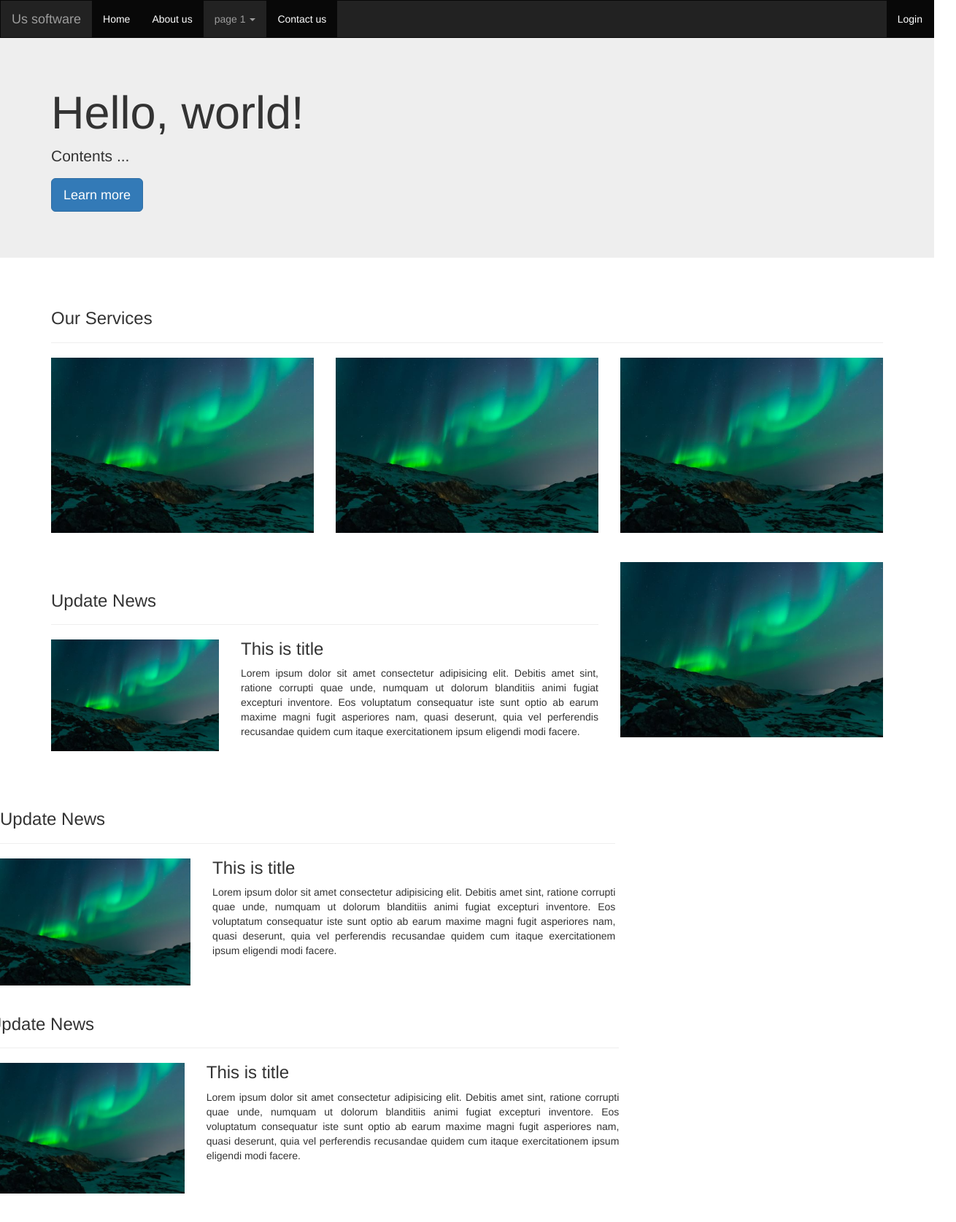
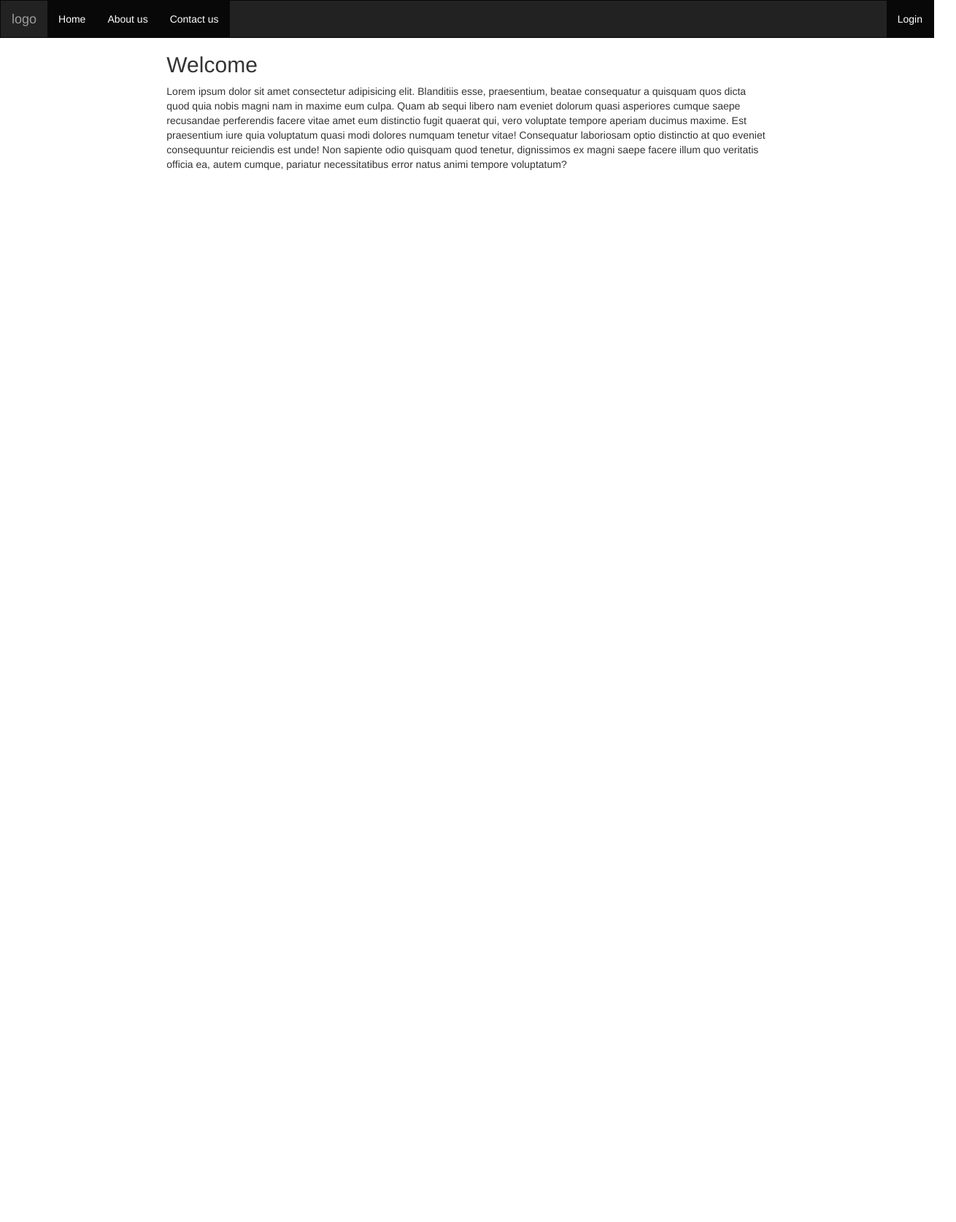
Before and after one commit to sanjidahbd/pwad-68-boostrap-basic, a plain HTML site: page bootstrap-3.4.1-dist/navbar.html in a window 1280 px wide. Shown: the whole page at 73% size, 1310 px wide, since content can reach past the window. After the commit the page ends 800 px from the top, so only its background shows below. Drawn offline with Linux system fonts and the light colour scheme.

Commit message:
11-oct-25

```diff
--- a/bootstrap-3.4.1-dist/navbar.html
+++ b/bootstrap-3.4.1-dist/navbar.html
@@ -14,7 +14,7 @@
 
     <nav class="navbar navbar-inverse">
         <div class="container-fluid">
-            <a class="navbar-brand" href="#">Us software</a>
+            <a class="navbar-brand" href="#">logo</a>
             <ul class="nav navbar-nav">
                 <li class="active">
                     <a href="#">Home</a>
@@ -22,15 +22,7 @@
                 <li class="active">
                     <a href="#">About us</a>
                 </li>
-                <li class="dropdown">
-                    <a class="dropdown-toggle" data-toggle="dropdown" href="#">page 1
-                        <span class="caret"></span> </a>
-                    <ul class="dropdown-menu">
-                        <li><a href="#">Page 1-1</a></li>
-                        <li><a href="#">Page 1-2</a></li>
-                        <li><a href="#">Page 1-3</a></li>
-                    </ul>
-                </li>
+
                 <li class="active">
                     <a href="#">Contact us</a>
                 </li>
@@ -46,101 +38,12 @@
         </div>
     </nav>
 
-    <div class="jumbotron">
-        <div class="container">
-            <h1>Hello, world!</h1>
-            <p>Contents ...</p>
-            <p>
-                <a class="btn btn-primary btn-lg">Learn more</a>
-            </p>
-        </div>
+    <div class="col-lg-2"></div>
+    <div class="col-lg-8">
+        <h2>Welcome</h2>
+        <p>Lorem ipsum dolor sit amet consectetur adipisicing elit. Blanditiis esse, praesentium, beatae consequatur a quisquam quos dicta quod quia nobis magni nam in maxime eum culpa. Quam ab sequi libero nam eveniet dolorum quasi asperiores cumque saepe recusandae perferendis facere vitae amet eum distinctio fugit quaerat qui, vero voluptate tempore aperiam ducimus maxime. Est praesentium iure quia voluptatum quasi modi dolores numquam tenetur vitae! Consequatur laboriosam optio distinctio at quo eveniet consequuntur reiciendis est unde! Non sapiente odio quisquam quod tenetur, dignissimos ex magni saepe facere illum quo veritatis officia ea, autem cumque, pariatur necessitatibus error natus animi tempore voluptatum?</p>
     </div>
-
-    <div class="container">
-        <div class="page-header">
-            <h3>Our Services</h3>
-        </div>
-        <div class="row" style="margin-bottom: 40px;">
-
-            <div class="col-md-4">
-                <img src="image/lights.jpg" alt="" style="width: 100%;">
-            </div>
-            <div class="col-md-4">
-                <img src="image/lights.jpg" alt="" style="width: 100%;">
-            </div>
-            <div class="col-md-4">
-                <img src="image/lights.jpg" alt="" style="width: 100%;">
-            </div>
-
-
-
-        </div>
-        <div class="row">
-            <div class="col-lg-8">
-                <div class="page-header">
-                    <h3>Update News</h3>
-                </div>
-                <div class="row">
-                    <div class="col-lg-4" style="margin-bottom: 40px;">
-                        <img src="image/lights.jpg" alt="" style="width: 100%;">
-                    </div>
-                    <div class="col-lg-8">
-                        <h3 style="margin-top: 0;">This is title</h3>
-                        <p class="text-justify">Lorem ipsum dolor sit amet consectetur adipisicing elit. Debitis amet
-                            sint, ratione corrupti quae unde, numquam ut dolorum blanditiis animi fugiat excepturi
-                            inventore. Eos voluptatum consequatur iste sunt optio ab earum maxime magni fugit asperiores
-                            nam, quasi deserunt, quia vel perferendis recusandae quidem cum itaque exercitationem ipsum
-                            eligendi modi facere. </p>
-                    </div>
-                </div>
-
-            </div>
-            <div class="col-lg-4">
-                <img src="image/lights.jpg" alt="" style="width: 100%;">
-            </div>
-        </div>
-    </div>
-
-    <div class="row" style="margin-bottom: 40px;">
-        <div class="col-lg-8">
-            <div class="page-header">
-                <h3>Update News</h3>
-            </div>
-            <div class="row">
-                <div class="col-lg-4">
-                    <img src="image/lights.jpg" alt="" style="width: 100%;">
-                </div>
-                <div class="col-lg-8">
-                    <h3 style="margin-top: 0;">This is title</h3>
-                    <p class="text-justify">Lorem ipsum dolor sit amet consectetur adipisicing elit. Debitis amet sint,
-                        ratione corrupti quae unde, numquam ut dolorum blanditiis animi fugiat excepturi inventore. Eos
-                        voluptatum consequatur iste sunt optio ab earum maxime magni fugit asperiores nam, quasi
-                        deserunt, quia vel perferendis recusandae quidem cum itaque exercitationem ipsum eligendi modi
-                        facere. </p>
-                </div>
-            </div>
-        </div>
-
-        <div class="row">
-            <div class="col-lg-8">
-                <div class="page-header">
-                    <h3>Update News</h3>
-                </div>
-                <div class="row">
-                    <div class="col-lg-4">
-                        <img src="image/lights.jpg" alt="" style="width: 100%;">
-                    </div>
-                    <div class="col-lg-8">
-                        <h3 style="margin-top: 0;">This is title</h3>
-                        <p class="text-justify">Lorem ipsum dolor sit amet consectetur adipisicing elit. Debitis amet
-                            sint, ratione corrupti quae unde, numquam ut dolorum blanditiis animi fugiat excepturi
-                            inventore. Eos voluptatum consequatur iste sunt optio ab earum maxime magni fugit asperiores
-                            nam, quasi deserunt, quia vel perferendis recusandae quidem cum itaque exercitationem ipsum
-                            eligendi modi facere. </p>
-                    </div>
-                </div>
-            </div>
-
+    <div class="col-lg-2"></div>
 
 
 
```
Also changed, not shown: bootstrap-3.4.1-dist/image.html (+2 -2 lines), bootstrap-3.4.1-dist/modal.html (added, +56 -0 lines), bootstrap-3.4.1-dist/popover.html (added, +21 -0 lines), bootstrap-3.4.1-dist/tooltip.html (added, +30 -0 lines).
